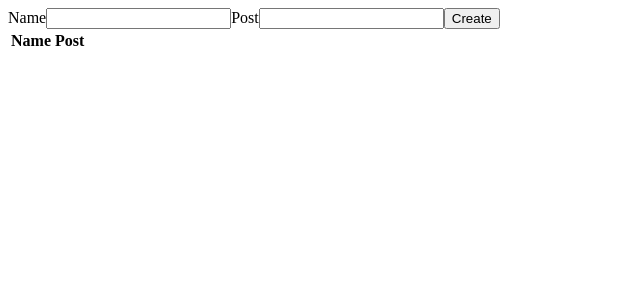
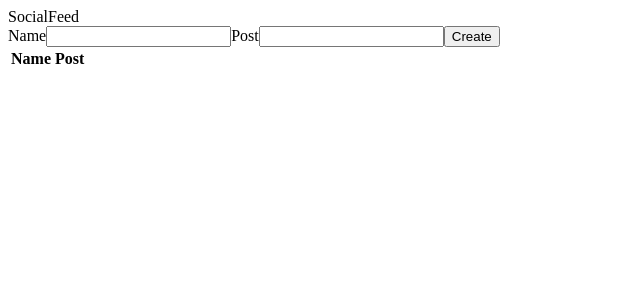
Before and after one commit to RobMorison/Social_Media_Feed, a React (Create React App) app: page / in a window 1280 px wide. Shown: the top 300 px of the page, without its empty margins (0-640 px from the left). Built offline with nearby package versions, Linux system fonts and the light colour scheme.

Commit message:
Created NavBar statement and import

```diff
--- a/src/App.js
+++ b/src/App.js
@@ -2,6 +2,7 @@ import React, { useState } from 'react';
 import CreatePostForm from './Components/CreatePostForm/CreatePostForm';
 import PostList from './Components/PostList/PostList';
 import Post from './Components/Post/post';
+import NavBar from './Components/NavBar/NavBar';
 
 function App() {
 
@@ -16,6 +17,7 @@ function App() {
 
   return (
     <div>
+      <NavBar/>
       <CreatePostForm addNewEntryProperty={addNewEntry}/>
       <PostList  parentEntries = {postList}/>
 
--- a/src/Components/NavBar/NavBar.jsx
+++ b/src/Components/NavBar/NavBar.jsx
@@ -0,0 +1,5 @@
+const NavBar = (props) => {
+    return ( 'SocialFeed' );
+}
+
+export default NavBar;
--- a/src/Components/Post/post.jsx
+++ b/src/Components/Post/post.jsx
@@ -4,7 +4,7 @@ import React, { useState } from 'react';
 
 const Post = (props) => {
     return (
-        <tr >
+        <tr>
             <td>{props.post.name}</td>
             <td>{props.post.post}</td>
         </tr>
```
